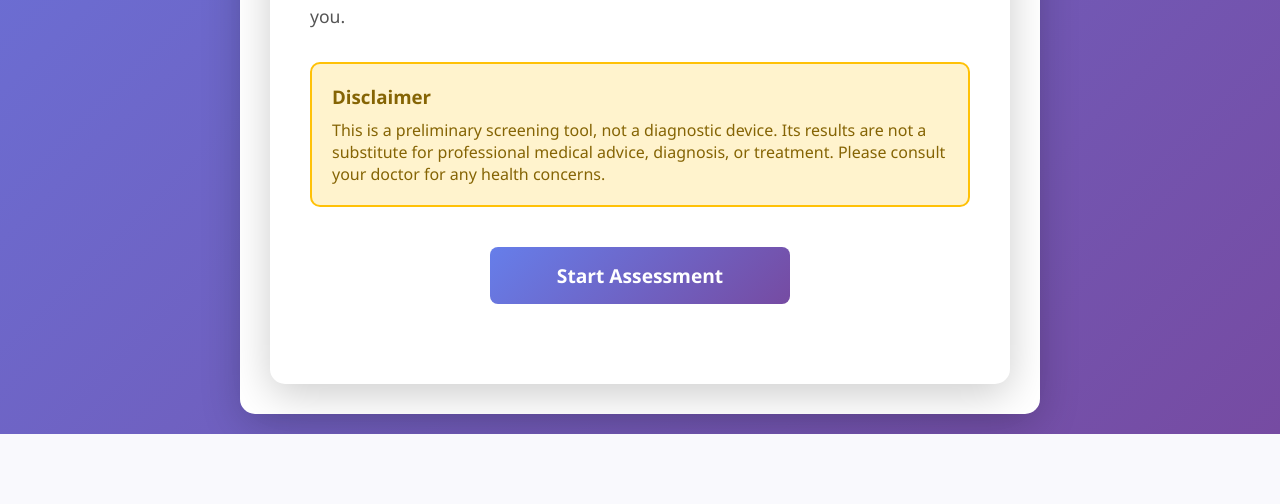
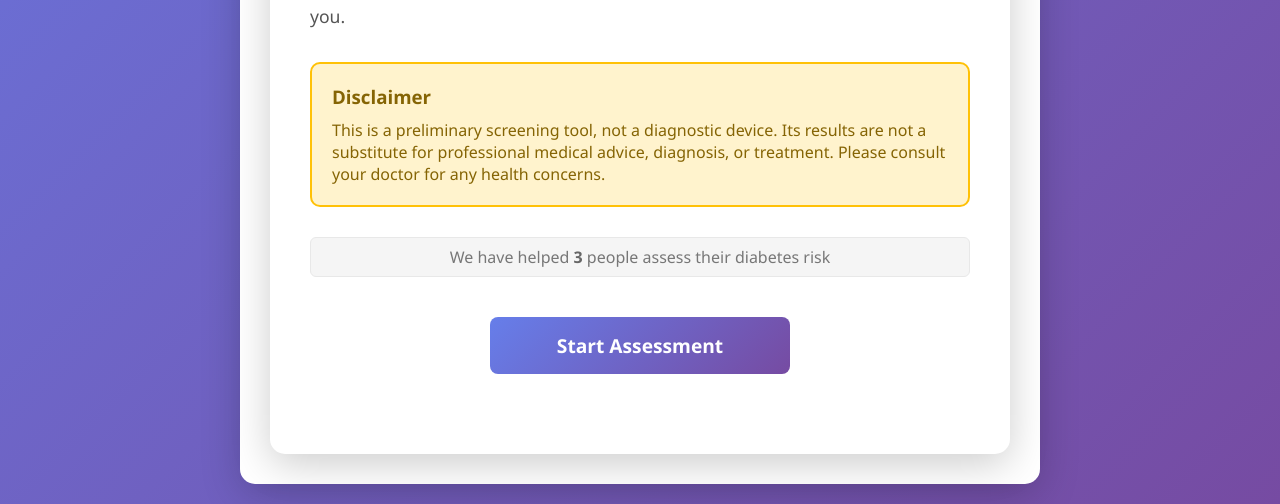
Before and after one commit to aydanlau/Diabetes-Detector-Website, a Flask app: page / in a window 1280 px wide. Shown: the part 880-1384 px from the top of the page. Before the commit the page ends 1314 px from the top, so only its background shows below. Run offline with Flask 3, Linux system fonts and the light colour scheme.

Commit message:
Added back counter

```diff
--- a/static/css/intro.css
+++ b/static/css/intro.css
@@ -9,25 +9,24 @@
 
 .completion-counter {
     text-align: center;
-    margin: 30px 0;
-    padding: 20px;
-    background: linear-gradient(135deg, #667eea 0%, #764ba2 100%);
-    border-radius: 10px;
-    box-shadow: 0 4px 15px rgba(102, 126, 234, 0.3);
+    margin: 16px 0;
+    padding: 8px 12px;
+    background: #f5f5f5;
+    border-radius: 6px;
+    border: 1px solid #e8e8e8;
 }
 
 .counter-text {
-    color: white;
-    font-size: 1.3em;
+    color: #777;
+    font-size: 1em;
     margin: 0;
-    font-weight: 500;
+    font-weight: 400;
 }
 
 .counter-number {
-    font-size: 1.5em;
-    font-weight: bold;
-    color: #ffd700;
-    text-shadow: 0 2px 4px rgba(0, 0, 0, 0.2);
+    font-size: 1em;
+    font-weight: 600;
+    color: #666;
 }
 
 .intro-section {
--- a/templates/intro.html
+++ b/templates/intro.html
@@ -11,10 +11,6 @@
     <div class="container">
         <div class="intro-content">
             <h1>Diabetes Risk Assessment</h1>
-
-            <!-- <div class="completion-counter">
-                <p class="counter-text">We have helped <span class="counter-number">{{ completion_count }}</span> people assess their diabetes risk</p>
-            </div> -->
 
             <div class="intro-section">
                 <h2>What is Diabetes</h2>
@@ -58,6 +54,10 @@
                 </p>
             </div>
 
+            <div class="completion-counter">
+                <p class="counter-text">We have helped <span class="counter-number">{{ completion_count }}</span> people assess their diabetes risk</p>
+            </div>
+
             <a href="/form" class="start-button">Start Assessment</a>
         </div>
     </div>
```
